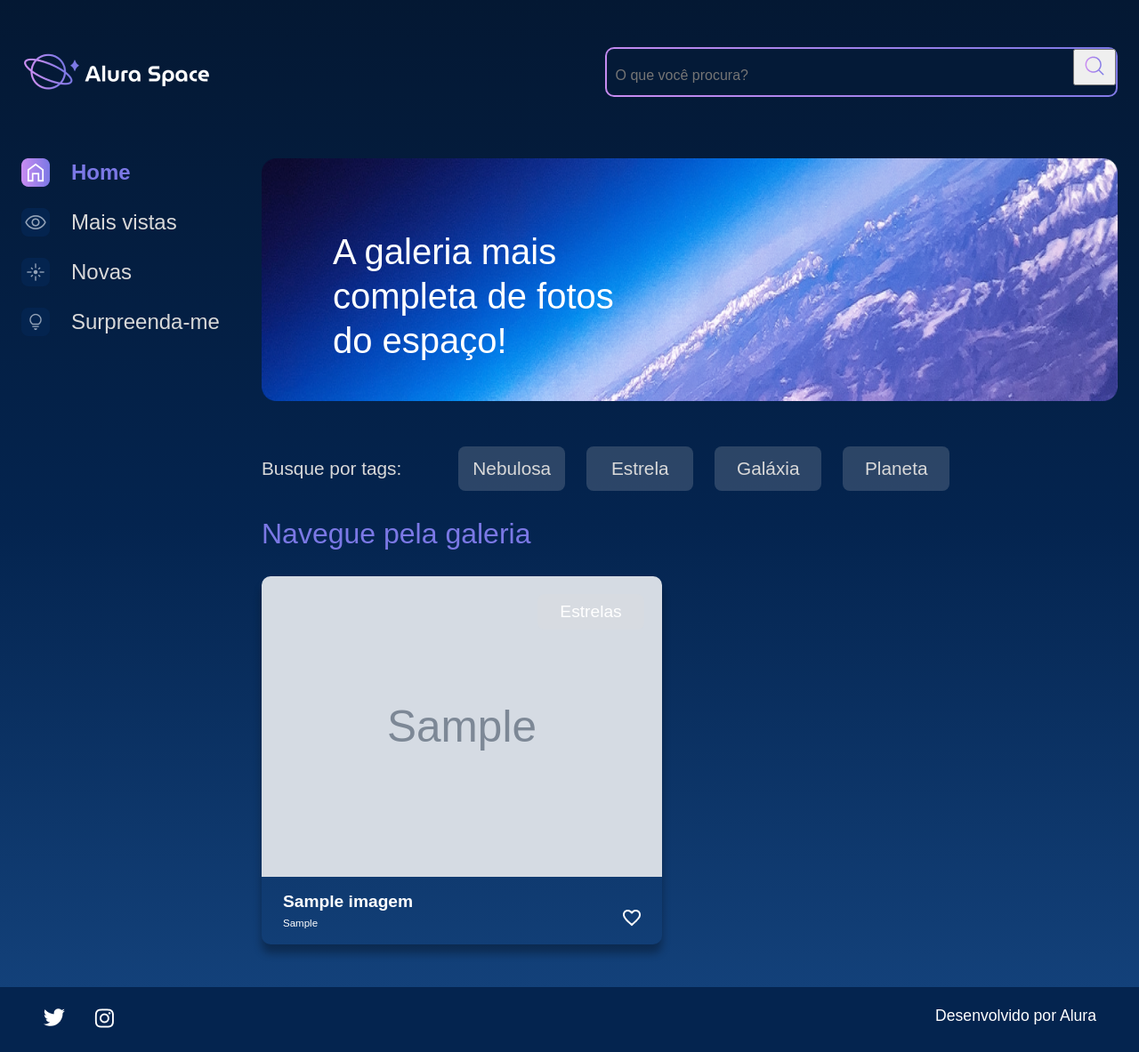
After one commit to LaraPedroso/alura-space, a Django app: page /buscar in a window 1280 px wide. The commit adds this page. Shown: the whole page at 89% size. Run offline with Django 5.2, Linux system fonts and the light colour scheme; tables that the repository leaves empty hold one stand-in row (values such as "Sample post"); grey boxes marked "Sample" are stand-in pictures.

Commit message:
Adiciona funcionalidade de busca à galeria, incluindo nova view e template para exibir resultados filtrados, além de atualizar o menu para suportar a busca.

```diff
--- a/galeria/urls.py
+++ b/galeria/urls.py
@@ -1,8 +1,9 @@
 from django.urls import path
-from galeria.views import index, imagem
+from galeria.views import index, imagem, buscar
 
 
 urlpatterns = [
         path('', index, name='index'),
         path('imagem/<int:foto_id>', imagem, name='imagem'),
+        path("buscar", buscar, name="buscar"),
 ]
--- a/galeria/views.py
+++ b/galeria/views.py
@@ -10,3 +10,11 @@ def index(request):
 def imagem(request, foto_id):
     fotografia = get_object_or_404(Imagem, pk=foto_id)
     return render(request, 'galeria/imagem.html', {'fotografia': fotografia})
+
+def buscar(request):
+    fotografias = Imagem.objects.order_by('data_imagem').filter(publicada=True)
+    if 'buscar' in request.GET:
+        nome_a_buscar = request.GET['buscar']
+        if nome_a_buscar:
+            fotografias = fotografias.filter(nome__icontains=nome_a_buscar)
+    return render(request, "galeria/buscar.html", {'cards': fotografias})
--- /dev/null
+++ b/templates/galeria/buscar.html
@@ -0,0 +1,55 @@
+{% extends 'galeria/base.html' %}
+{% load static %}
+{% block content %}
+            <section class="conteudo">
+                <section class="banner">
+                    <img class="banner__imagem" src="{% static '/assets/imagens/Banner(2).png' %}" alt="banner Alura Space">
+                    <h1 class="banner__titulo"> A galeria mais completa de fotos do espaço!</h1>
+                </section>
+                <section class="tags">
+                    <p class="tags__titulo">Busque por tags:</p>
+                    <ul class="tags__lista">
+                        <li class="tags__tag">Nebulosa</li>
+                        <li class="tags__tag">Estrela</li>
+                        <li class="tags__tag">Galáxia</li>
+                        <li class="tags__tag">Planeta</li>
+                    </ul>
+                </section>
+                <section class="galeria">
+                 <div class="cards">
+                        <h2 class="cards__titulo">Navegue pela galeria</h2>
+                        <ul class="cards__lista">
+                            {% if cards %}
+                            {% for fotografia in cards %}
+                            <li class="card">
+                                <a href="{% url 'imagem' fotografia.id %}">
+                                {% if fotografia.foto == "" or fotografia.foto == null %}
+                                    <img class="card__imagem" src="{% static '/assets/imagens/galeria/not-found.png'%}" alt="foto">
+                                {% else %}
+                                    <img class="card__imagem" src="{{ fotografia.foto.url }}" alt="foto">
+                                {% endif %}
+                                </a>
+                                <span class="card__tag">Estrelas</span>
+                                <div class="card__info">
+                                    <p class="card__titulo">{{fotografia.nome}}</p>
+                                    <div class="card__texto">
+                                        <p class="card__descricao">{{fotografia.legenda}}</p>
+                                        <span>
+                                            <img src="{% static '/assets/ícones/1x/favorite_outline.png' %}" alt="ícone de coração">
+                                        </span>
+                                    </div>
+                                </div>
+                            </li>
+                            {% endfor %}
+                            {% else %}
+                            <div class="imagem__texto">
+                                <p>Nenhum resultado encontrado</p>
+                            </div>
+                            {% endif %}
+                        </ul>
+                    </div>
+                </section>
+            </section>
+        </main>
+    </div>
+{% endblock %}
--- a/templates/galeria/partials/_menu.html
+++ b/templates/galeria/partials/_menu.html
@@ -4,8 +4,12 @@
         <img src="{% static '/assets/logo/Logo(2).png' %}" alt="Logo da Alura Space" />
         <div class="cabecalho__busca">
             <div class="busca__fundo">
-                <input class="busca__input" type="text" placeholder="O que você procura?">
-                <img class="busca__icone" src="{% static '/assets/ícones/1x/search.png' %}" alt="ícone de search">
+                <form action="{% url 'buscar' %}" method="get" class="busca">
+                    <input class="busca__input" name="buscar" type="text" placeholder="O que você procura?">
+                    <button type="submit">
+                        <img class="busca__icone" src="{% static '/assets/ícones/1x/search.png' %}" alt="ícone de search">
+                    </button>
+                </form>
             </div>
         </div>
     </header>
```
Also changed, not shown: templates/galeria/imagem.html (+7 -5 lines).
